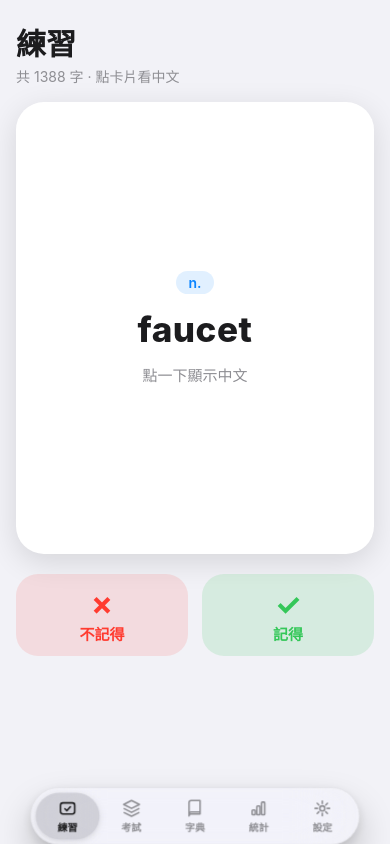
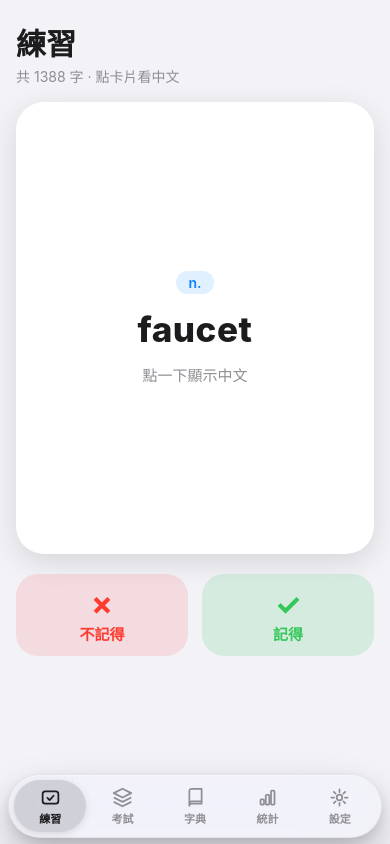
Before and after one commit to MikeHuang0618/toeic-tool, a React (Vite) app: page / in a window 390 px wide. Built offline with nearby package versions, Linux system fonts and the light colour scheme.

Commit message:
style: fix desktop TabBar clipping by using CSS max() for mobile-first bottom positioning

```diff
--- a/src/index.css
+++ b/src/index.css
@@ -337,10 +337,10 @@ button {
 .tabbar {
   position: fixed;
   left: 50%;
-  transform: translateX(-50%) scale(0.9);
-  bottom: calc(env(safe-area-inset-bottom, 10px) - 4px);
+  transform: translateX(-50%);
+  bottom: max(6px, calc(env(safe-area-inset-bottom, 0px) - 12px));
   display: flex;
-  width: min(430px, calc(100vw - 24px));
+  width: min(460px, calc(100vw - 16px));
   padding: 5px;
   border-radius: 999px;
   background: var(--tabbar-bg);
@@ -356,7 +356,7 @@ button {
 }
 
 .tabbar.shrunk {
-  transform: translateX(-50%) scale(0.72);
+  transform: translateX(-50%) scale(0.8);
   opacity: 0.95;
 }
 
```
